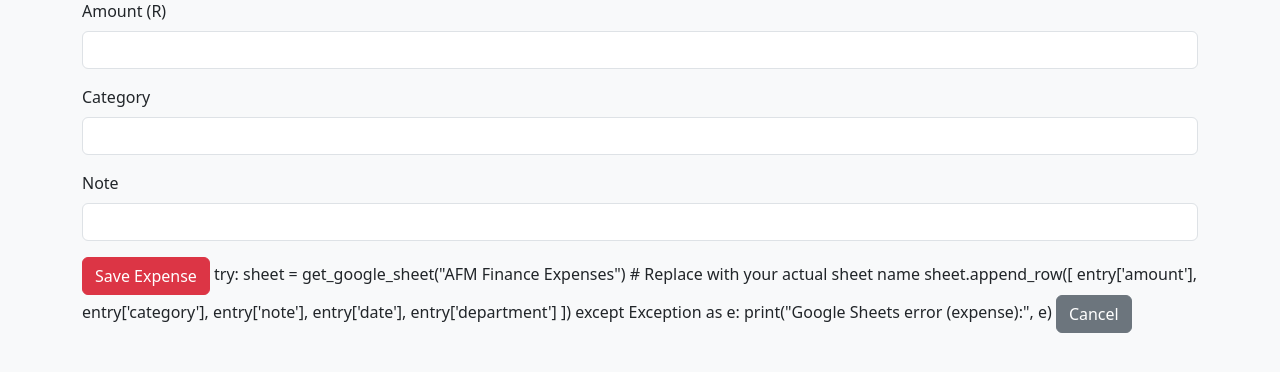
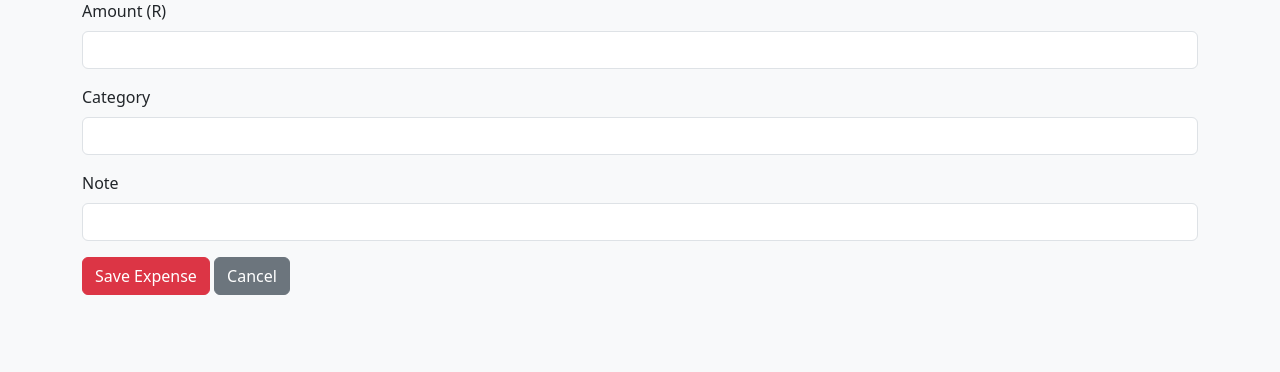
Before and after one commit to Nnzheni/church-finance-manager, a Python web app: template templates/add_expense.html in a window 1280 px wide. Shown: the part 91-463 px from the top of the page. Run offline with Jinja, Linux system fonts and the light colour scheme; the template is opened without the code that fills it, so the values that code supplies are empty.

Commit message:
Update add_expense.html

```diff
--- a/templates/add_expense.html
+++ b/templates/add_expense.html
@@ -22,18 +22,6 @@
       <input type="text" class="form-control" name="note" required>
     </div>
     <button type="submit" class="btn btn-danger">Save Expense</button>
-            try:
-            sheet = get_google_sheet("AFM Finance Expenses")  # Replace with your actual sheet name
-            sheet.append_row([
-                entry['amount'],
-                entry['category'],
-                entry['note'],
-                entry['date'],
-                entry['department']
-            ])
-        except Exception as e:
-            print("Google Sheets error (expense):", e)
-
     <a href="{{ url_for('dashboard') }}" class="btn btn-secondary">Cancel</a>
   </form>
 </div>
```
